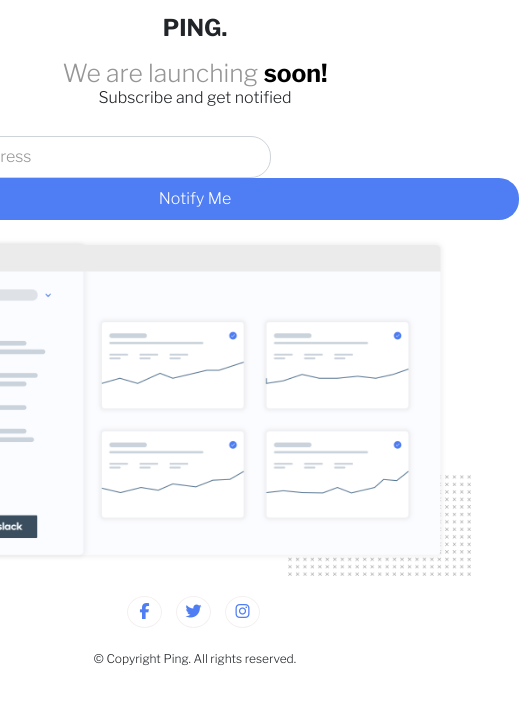
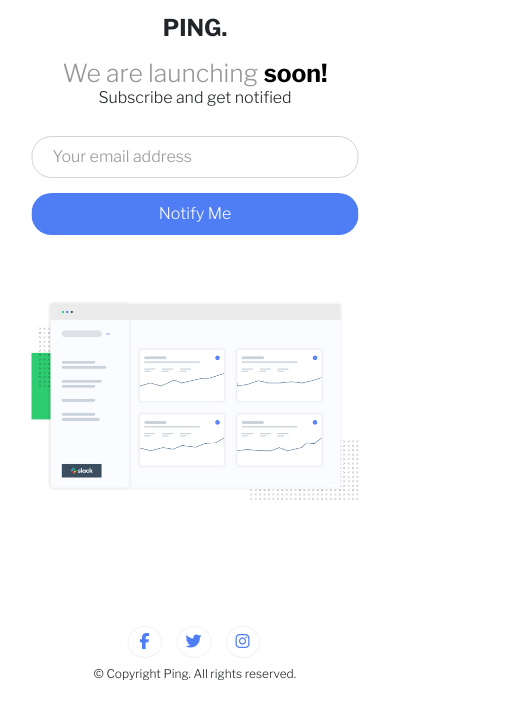
Before and after one commit to ashish-tiwari98/Ping-coming-soon, a plain HTML site: page index.html in a window 390 px wide. Shown: the whole page, 531 px wide, since content can reach past the window. Drawn offline with nearby package versions, Linux system fonts and the light colour scheme.

Commit message:
Completed mobile design

```diff
--- a/index.html
+++ b/index.html
@@ -28,10 +28,10 @@
       <p>Subscribe and get notified</p>
     </div>
     <div class="row d-flex justify-content-around">
-      <div class="col-md-6">
+      <div class="col-md-6" id="col-form">
           <input class="form-control py-2" type="email" value="Your email address">
       </div>
-      <div class="col-md-3">
+      <div class="col-md-3" id="col-button">
         <button class="btn py-2 px-3" >Notify Me</button>
       </div>
     </div>
--- a/styles.css
+++ b/styles.css
@@ -31,7 +31,6 @@ p{
     position: relative;
     top:-10px;
 }
-
 .form-control{
     width:400px;
     border-radius:20px;
@@ -44,9 +43,15 @@ p{
     background-color: hsl(223, 87%, 63%);
     color: white;
 }
+.btn:hover{
+    opacity: 80%;
+    background-color: hsl(223, 87%, 63%);
+    color: white;
+}
 img{
     position: relative;
     top:10px;
+    margin-right:50px !important;
 }
 
 .social{
@@ -78,3 +83,26 @@ footer{
     top:30px;
     font-size: 12px;
 }
+
+@media only screen and (max-width:768px){
+    button,.form-control{
+        width:100%;
+        margin-bottom: 15px;
+    }
+    .container{
+        width:90%;
+        height:100%;
+    }
+    .social,footer{
+        position: relative;
+        top:20%;
+    }
+
+    .px-5{
+        padding: 0px !important;
+    }
+    img{
+        position: relative;
+        top:50px;
+    }
+}
```
